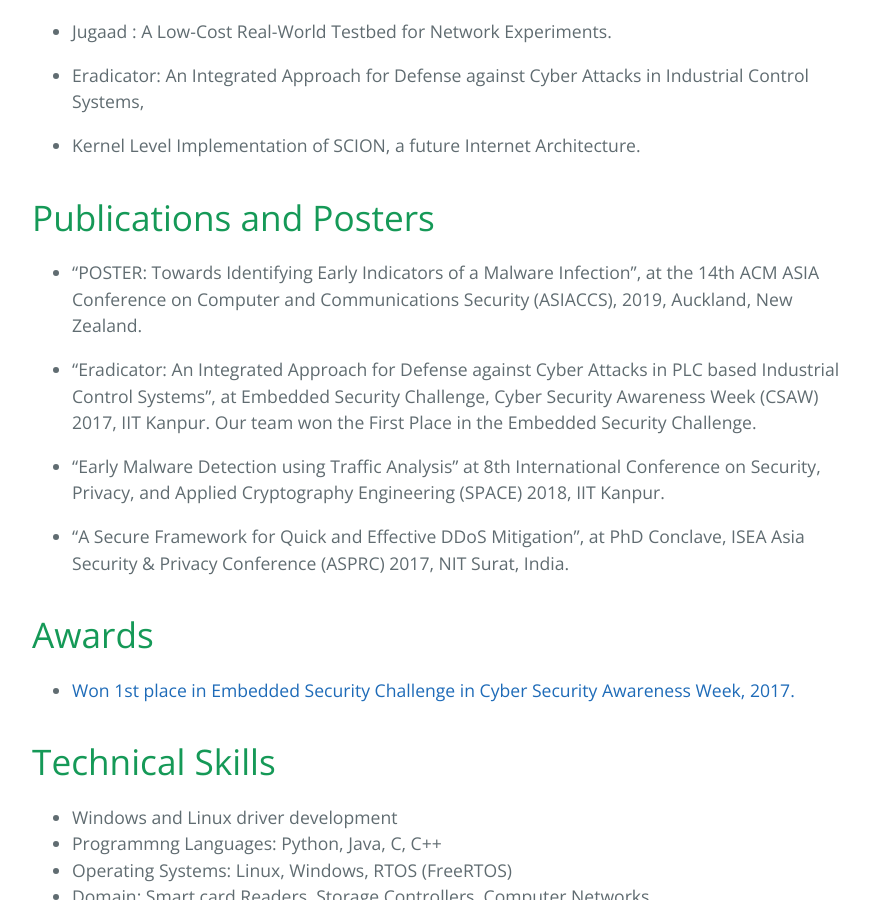
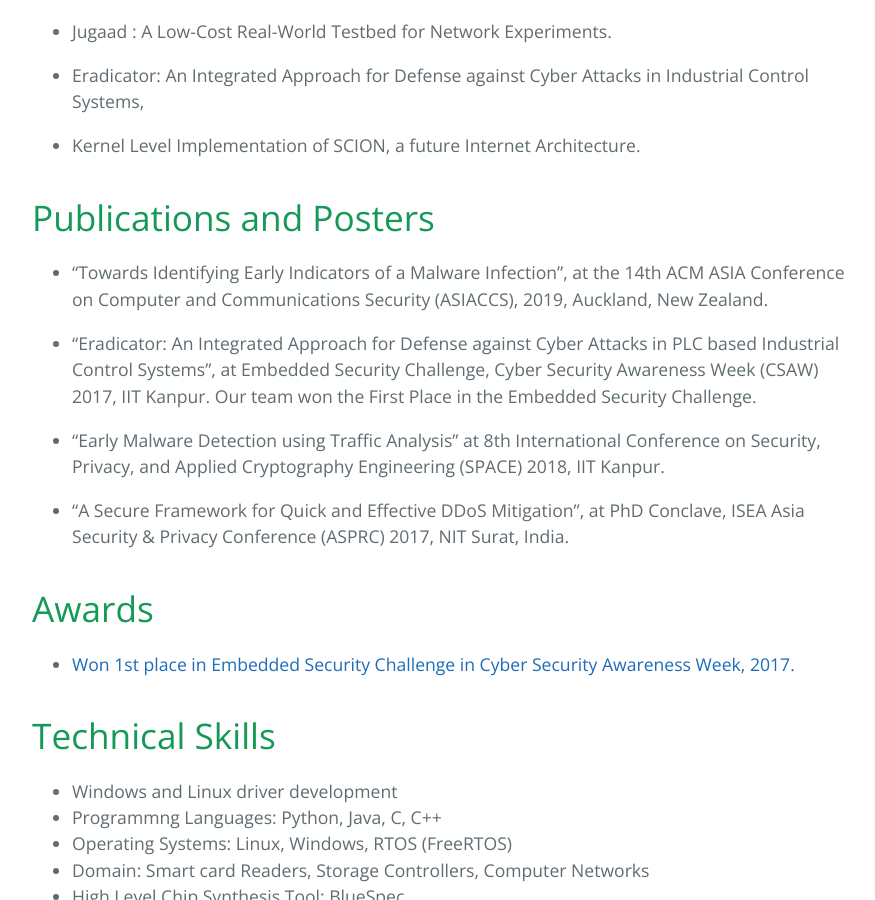
Before and after one commit to sareenakp/sareenakp_older_wedbite, a Jekyll site: the page built from index.md, in a window 1280 px wide and 900 px high, scrolled down 1038 px. Shown: the whole window, without its empty margins (192-1067 px from the left). Built offline with Jekyll 4.4.1, drawn with Linux system fonts in a browser that asks for light colours; our own code applies the rules of GitHub Pages for plain Markdown files.

Commit message:
Update index.md

```diff
--- a/index.md
+++ b/index.md
@@ -22,7 +22,7 @@ I am a Ph.D. (Integrated MS and Ph.D.) scholar in the Department of Computer Sci
 
 # Publications and Posters
 
-*   “POSTER: Towards Identifying Early Indicators of a Malware Infection”, at the 14th ACM ASIA Conference on Computer and Communications Security (ASIACCS), 2019, Auckland, New Zealand.
+*   “Towards Identifying Early Indicators of a Malware Infection”, at the 14th ACM ASIA Conference on Computer and Communications Security (ASIACCS), 2019, Auckland, New Zealand.
 
 *   “Eradicator: An Integrated Approach for Defense against Cyber Attacks in PLC based Industrial Control Systems”, at Embedded Security Challenge, Cyber Security Awareness Week (CSAW) 2017, IIT Kanpur. Our team won the First Place in the Embedded Security Challenge.
 
```
